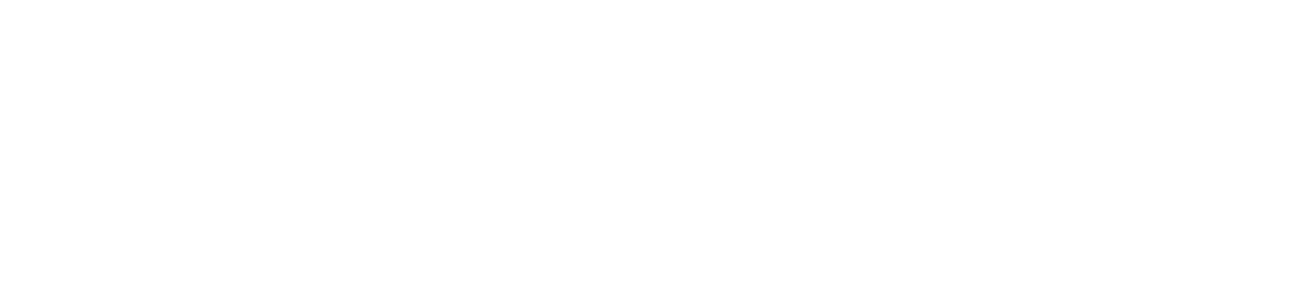
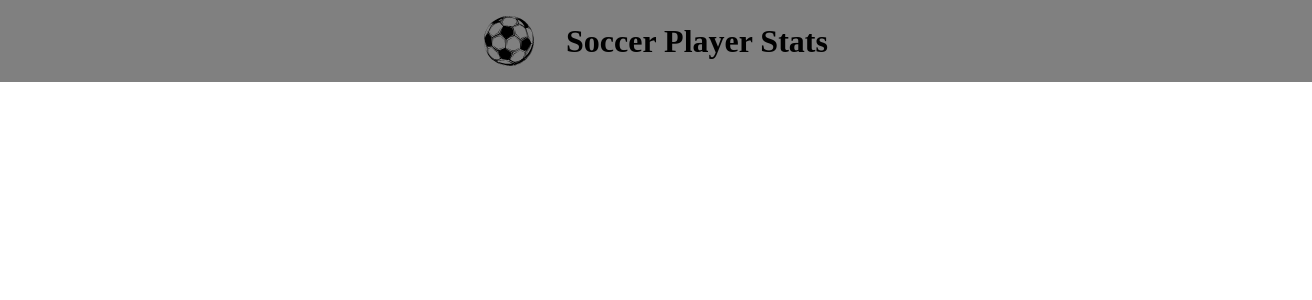
Before and after one commit to dangrabo/dynamic-collections, a React (Vite) app: page / in a window 1280 px wide. Shown: the top 300 px of the page, 1312 px wide, since content can reach past the window. Built offline with nearby package versions, Linux system fonts and the light colour scheme.

Commit message:
created header

```diff
--- a/src/App.jsx
+++ b/src/App.jsx
@@ -1,6 +1,11 @@
+import Header from "./components/Header.jsx"
 
 function App() {
-
+  return (
+    <>
+    <Header />
+  </>
+  )
 }
 
-export default App
+export default App;
--- a/src/components/Header.jsx
+++ b/src/components/Header.jsx
@@ -0,0 +1,10 @@
+function Header() {
+    return (
+        <header>
+            <img src="./ball.svg" alt="soccer-ball" id="header-img"/>
+            <h1>Soccer Player Stats</h1>
+        </header>
+    )
+}
+
+export default Header
--- a/src/index.css
+++ b/src/index.css
@@ -0,0 +1,18 @@
+* {
+  margin: 0;
+}
+
+header {
+  background-color: gray;
+  width: 100%;
+  height: 50px;
+  display: flex;
+  justify-content: center;
+  align-items: center;
+  gap: 2rem;
+  padding: 1rem;
+}
+
+#header-img {
+  width: 50px;
+}
```
Also changed, not shown: public/ball.svg (added).
